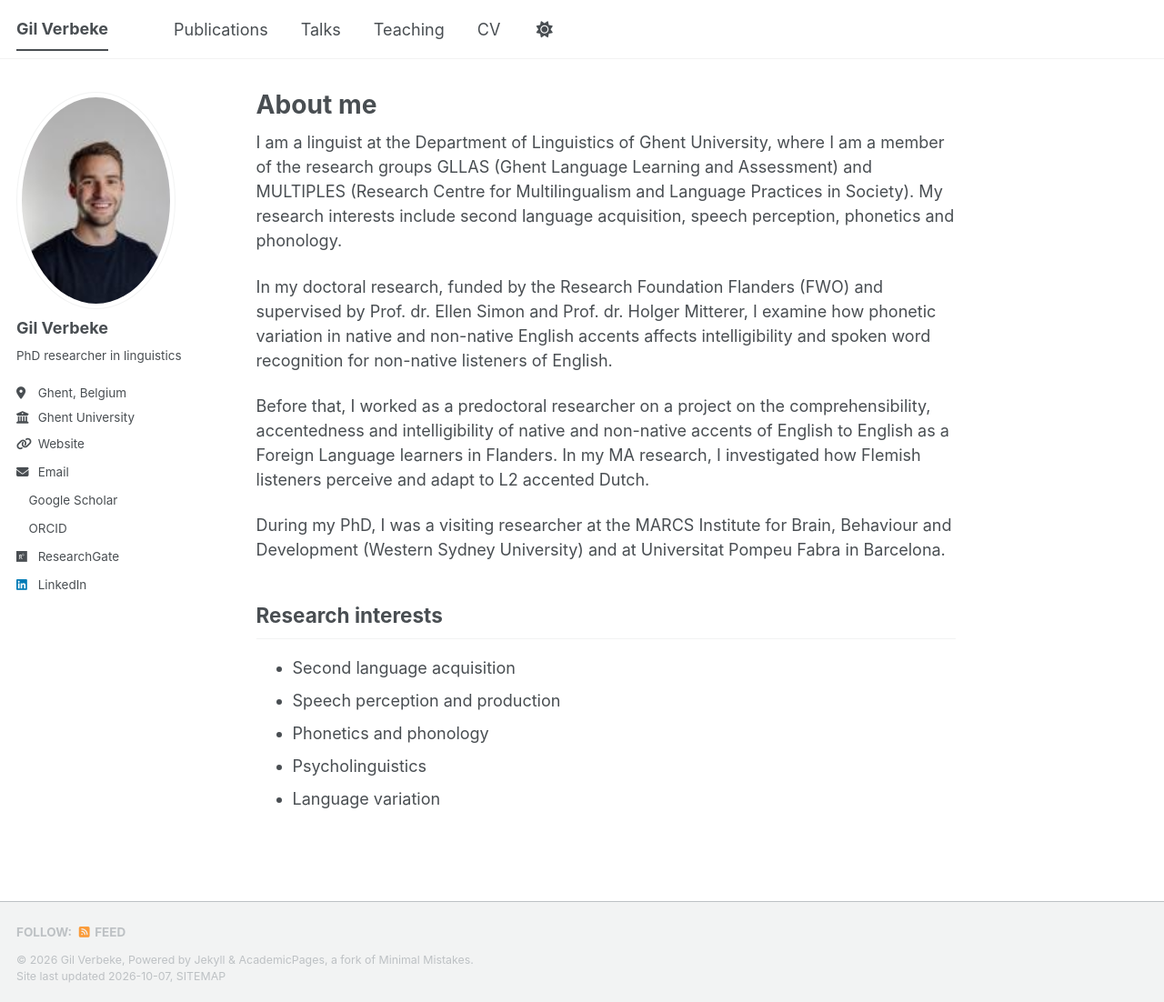
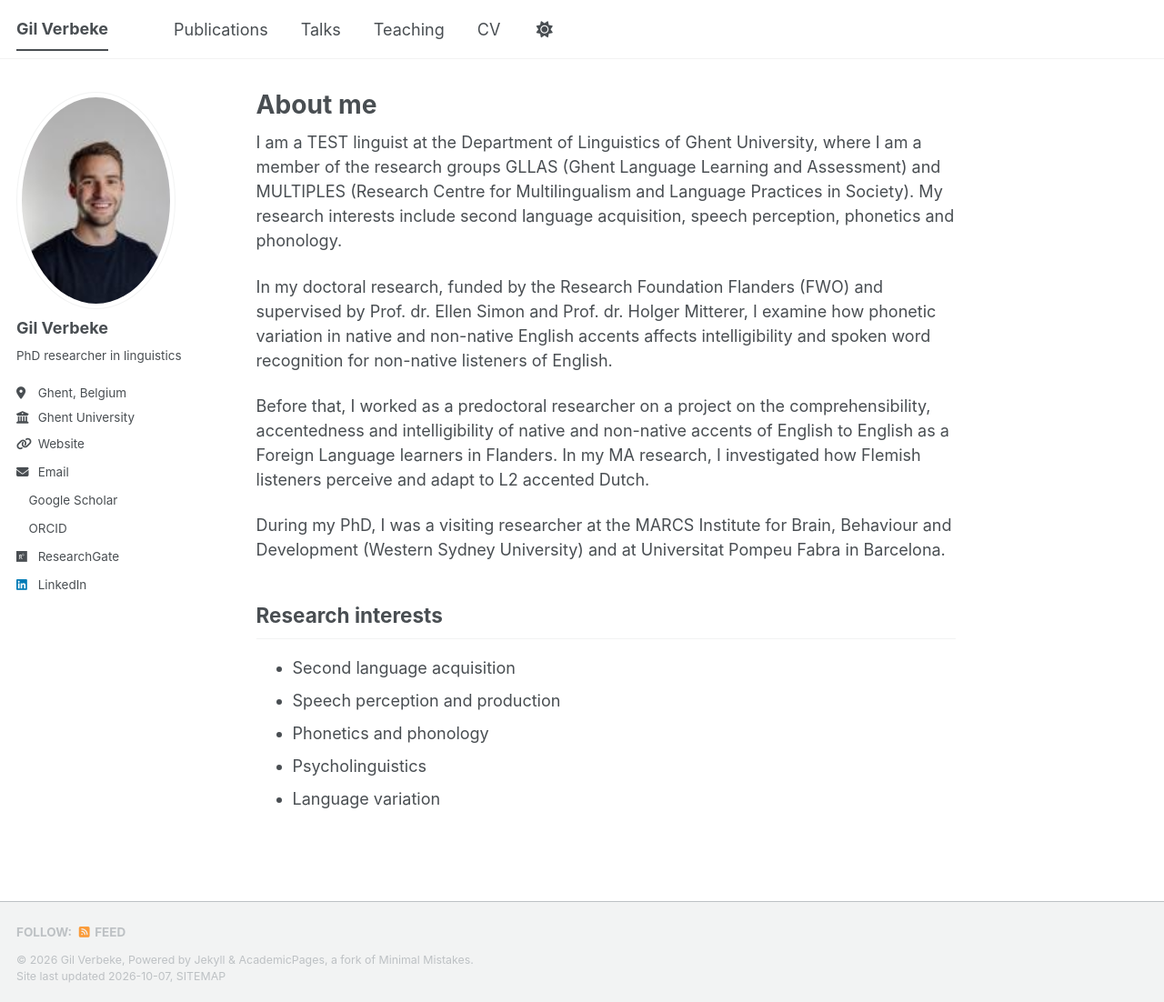
Before and after one commit to Trisse6969/gilverbeke-site, a Jekyll site: the page built from _pages/about.md, in a window 1280 px wide and 1102 px high. Shown: the whole window at 91% size. Built offline with Jekyll 4.4.1, drawn with Linux system fonts in a browser that asks for light colours; a style sheet for code colours, icons or effects is not loaded.

Commit message:
Update _pages/about.md (via Pages CMS)

```diff
--- a/_pages/about.md
+++ b/_pages/about.md
@@ -1,13 +1,12 @@
 ---
+title: About me
 permalink: /
-title: "About me"
 author_profile: true
 redirect_from:
   - /about/
   - /about.html
 ---
-
-I am a linguist at the Department of Linguistics of Ghent University, where I am a member of the research groups GLLAS (Ghent Language Learning and Assessment) and MULTIPLES (Research Centre for Multilingualism and Language Practices in Society). My research interests include second language acquisition, speech perception, phonetics and phonology.
+I am a TEST linguist at the Department of Linguistics of Ghent University, where I am a member of the research groups GLLAS (Ghent Language Learning and Assessment) and MULTIPLES (Research Centre for Multilingualism and Language Practices in Society). My research interests include second language acquisition, speech perception, phonetics and phonology.
 
 In my doctoral research, funded by the Research Foundation Flanders (FWO) and supervised by Prof. dr. Ellen Simon and Prof. dr. Holger Mitterer, I examine how phonetic variation in native and non-native English accents affects intelligibility and spoken word recognition for non-native listeners of English.
 
@@ -15,10 +14,10 @@
 
 During my PhD, I was a visiting researcher at the MARCS Institute for Brain, Behaviour and Development (Western Sydney University) and at Universitat Pompeu Fabra in Barcelona.
 
-Research interests
-------
-* Second language acquisition
-* Speech perception and production
-* Phonetics and phonology
-* Psycholinguistics
-* Language variation
+## Research interests
+
+- Second language acquisition
+- Speech perception and production
+- Phonetics and phonology
+- Psycholinguistics
+- Language variation
```
